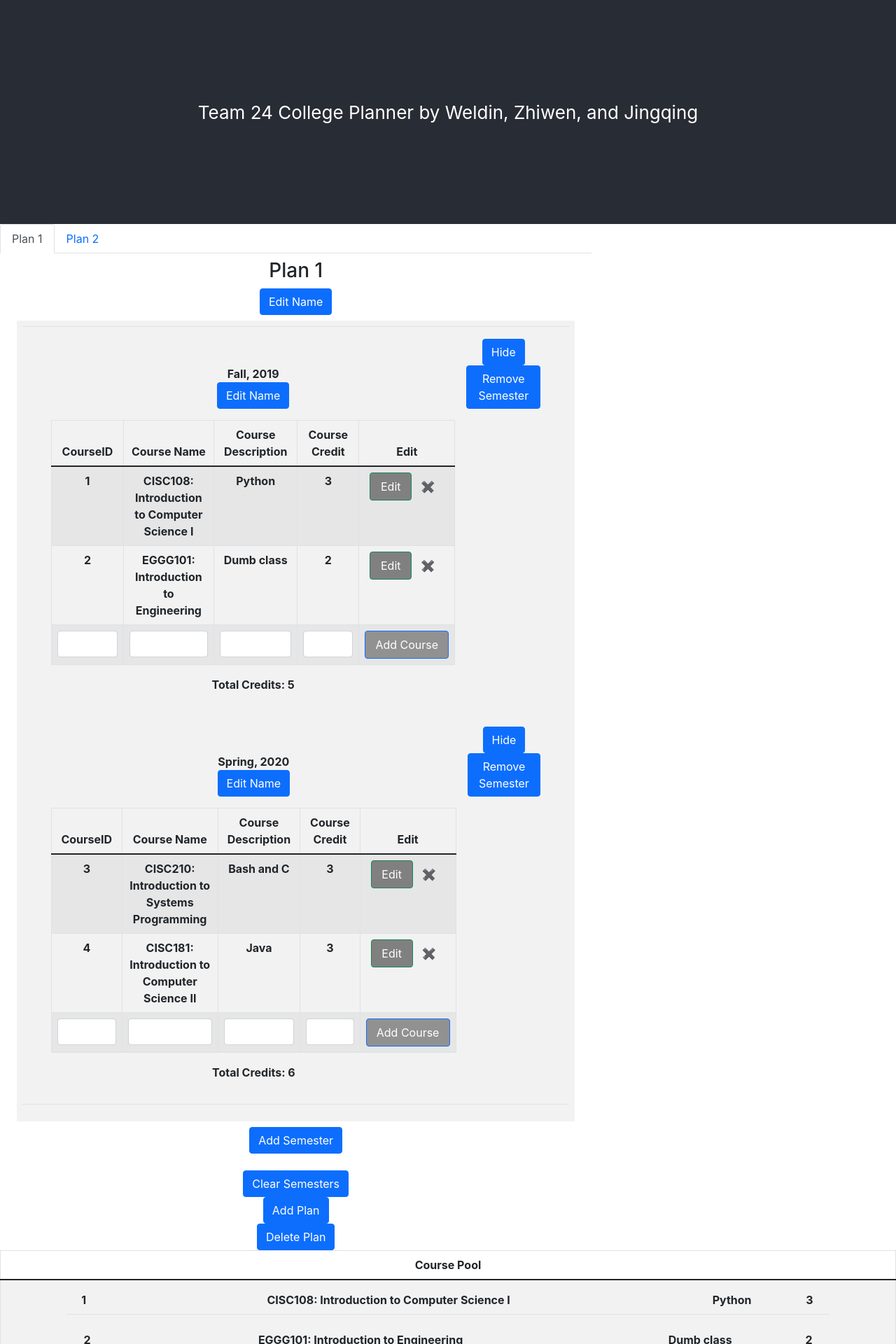
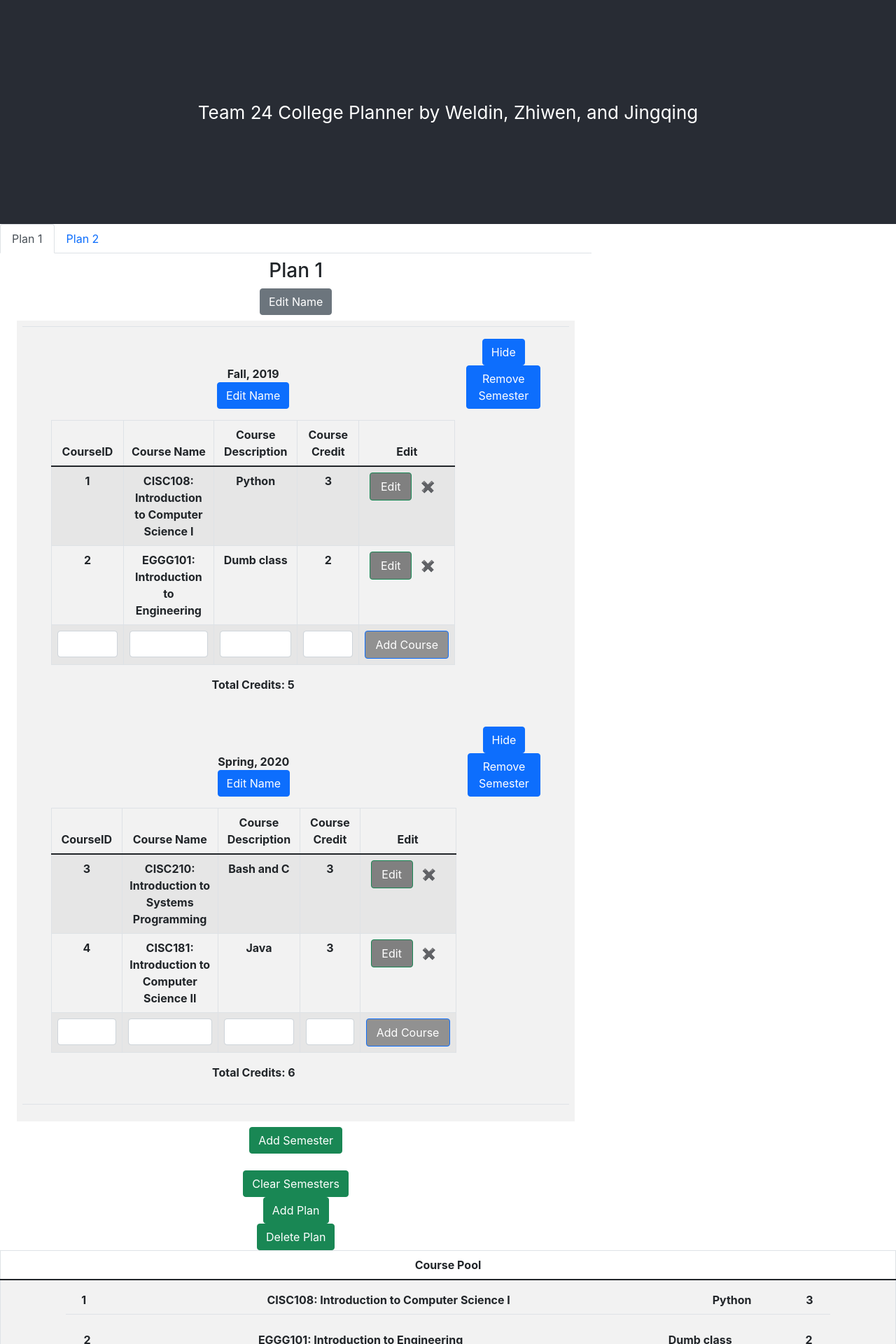
Before and after one commit to UD-CISC275-S22/cis-scheduler-team24, a React (Create React App) app: page / in a window 1280 px wide. Shown: the top 1920 px of the page at 70% size. Built offline with nearby package versions, Linux system fonts and the light colour scheme.

Commit message:
change color of buttons

```diff
--- a/src/components/editPlan.tsx
+++ b/src/components/editPlan.tsx
@@ -31,7 +31,9 @@ export function EditPlan({
                     />
                 </Col>
             </Form.Group>
-            <Button onClick={save}>Save Name</Button>
+            <Button variant="secondary" onClick={save}>
+                Save Name
+            </Button>
         </div>
     );
 }
--- a/src/components/editSemester.tsx
+++ b/src/components/editSemester.tsx
@@ -31,7 +31,9 @@ export function EditSemester({
                     />
                 </Col>
             </Form.Group>
-            <Button onClick={save}>Save Name</Button>
+            <Button variant="secondary" onClick={save}>
+                Save Name
+            </Button>
         </div>
     );
 }
--- a/src/components/viewPlan.tsx
+++ b/src/components/viewPlan.tsx
@@ -79,7 +79,10 @@ export function ViewPlan({
                                             openEdit={openEdit}
                                         ></EditPlan>
                                     ) : (
-                                        <Button onClick={openEdit}>
+                                        <Button
+                                            variant="secondary"
+                                            onClick={openEdit}
+                                        >
                                             Edit Name
                                         </Button>
                                     )}
@@ -99,7 +102,7 @@ export function ViewPlan({
                         </tr>
                         <tr>
                             <td>
-                                <Button onClick={addSemester}>
+                                <Button variant="success" onClick={addSemester}>
                                     Add Semester
                                 </Button>
                             </td>
@@ -107,13 +110,19 @@ export function ViewPlan({
                     </tbody>
                 </Table>
                 <div>
-                    <Button onClick={clearSemesters}>Clear Semesters</Button>
+                    <Button variant="success" onClick={clearSemesters}>
+                        Clear Semesters
+                    </Button>
                 </div>
                 <div>
-                    <Button onClick={addPlan}>Add Plan</Button>
+                    <Button variant="success" onClick={addPlan}>
+                        Add Plan
+                    </Button>
                 </div>
                 <div>
-                    <Button onClick={removePlan}>Delete Plan</Button>
+                    <Button variant="success" onClick={removePlan}>
+                        Delete Plan
+                    </Button>
                 </div>
             </Container>
         </div>
```
